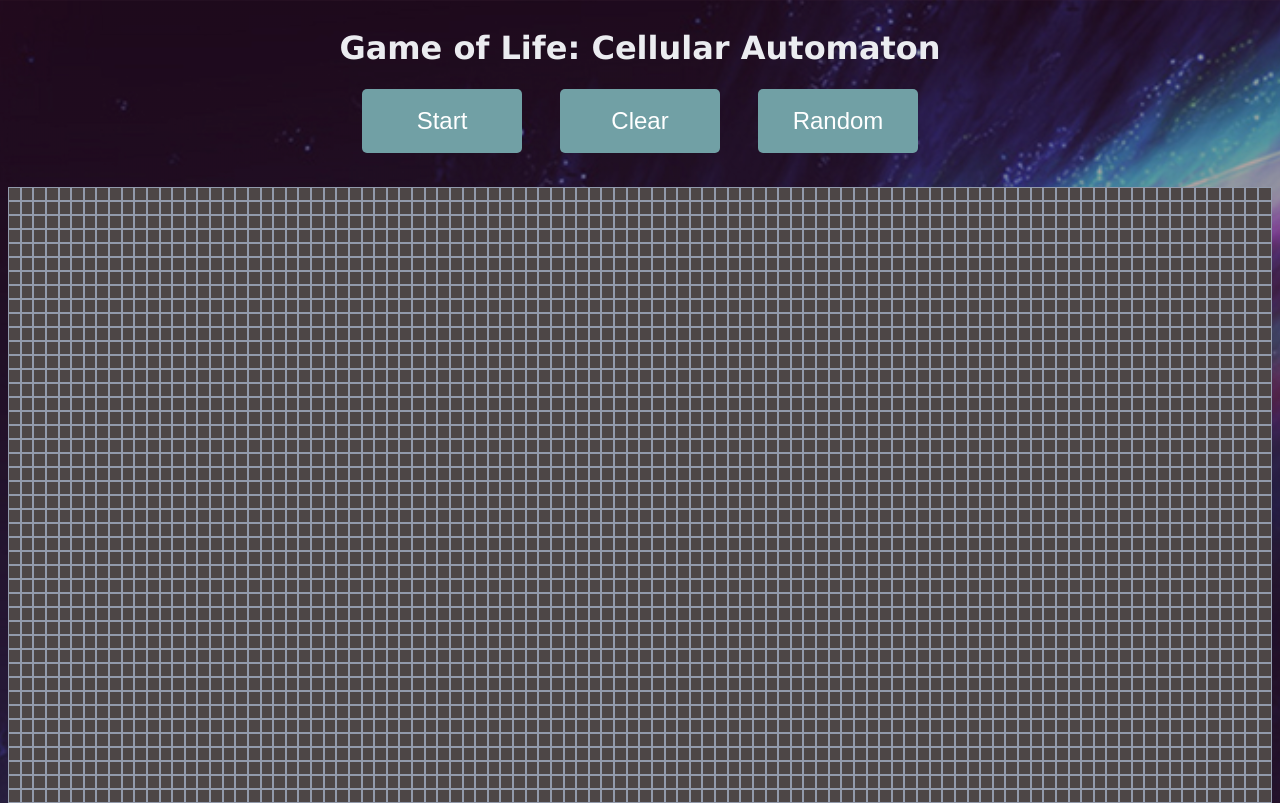
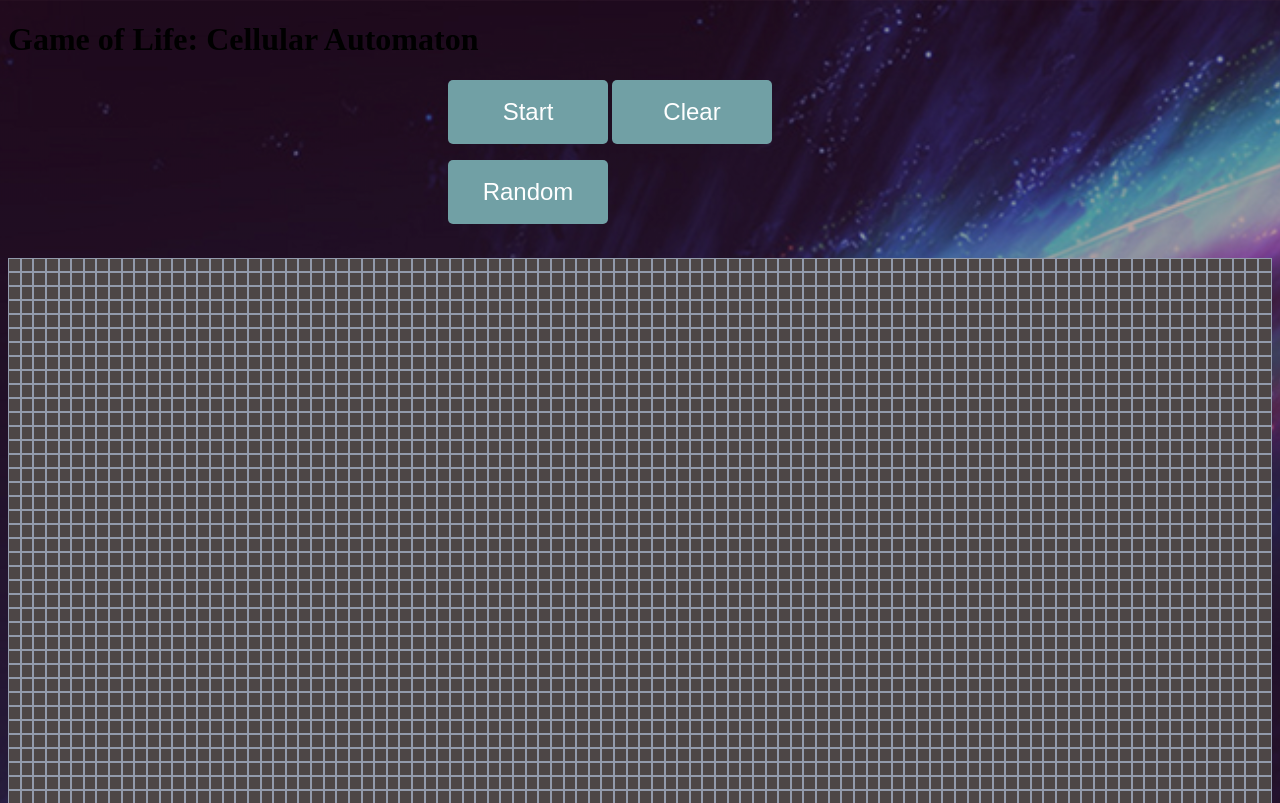
Before and after one commit to zatch3301/Game-of-Life, a plain HTML site: page index.html in a window 1280 px wide. Shown: the top 803 px of the page. Drawn offline with Linux system fonts and the light colour scheme.

Commit message:
Update game.css

```diff
--- a/game.css
+++ b/game.css
@@ -61,30 +61,6 @@ ul {
   color: #ffff;
 }
 
-.heading-container {
-  display: flex;
-  justify-content: center;
-  color: #ebecf0;
-  font-family: verdana;
-}
-
-.controls {
-  display: flex;
-  align-items: center;
-  width: 50%;
-  margin: 0 auto;
-  justify-content: space-evenly;
-}
-
-.rules-container {
-  background-color: #e6e6fa;
-  background-blend-mode: luminosity;
-  color: #000;
-  border-radius: 10px;
-  padding: 10px;
-  text-align: center;
-}
-
 /* --- Instruction Styles --- */
 .instruction-container {
 	width: 65vw;
```
